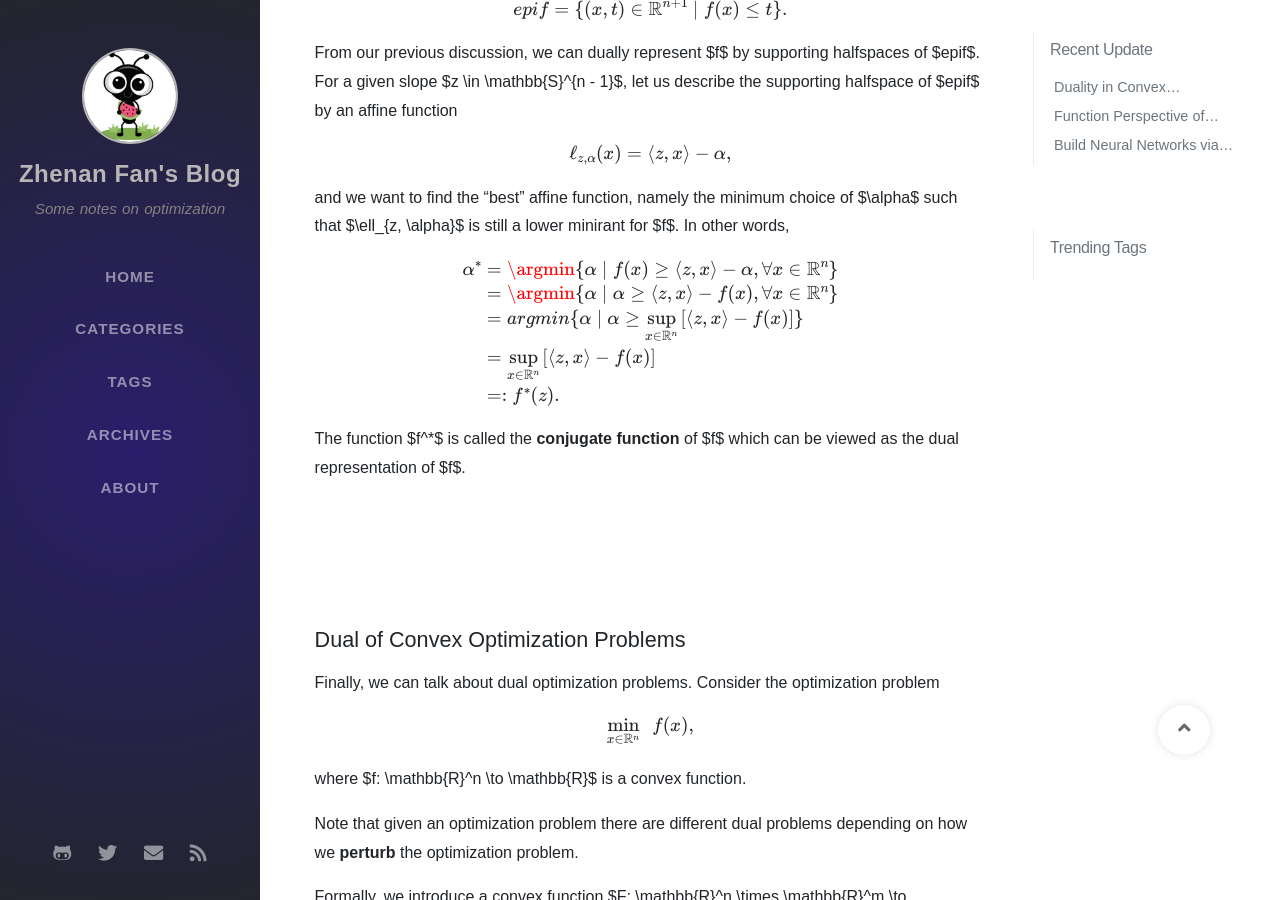
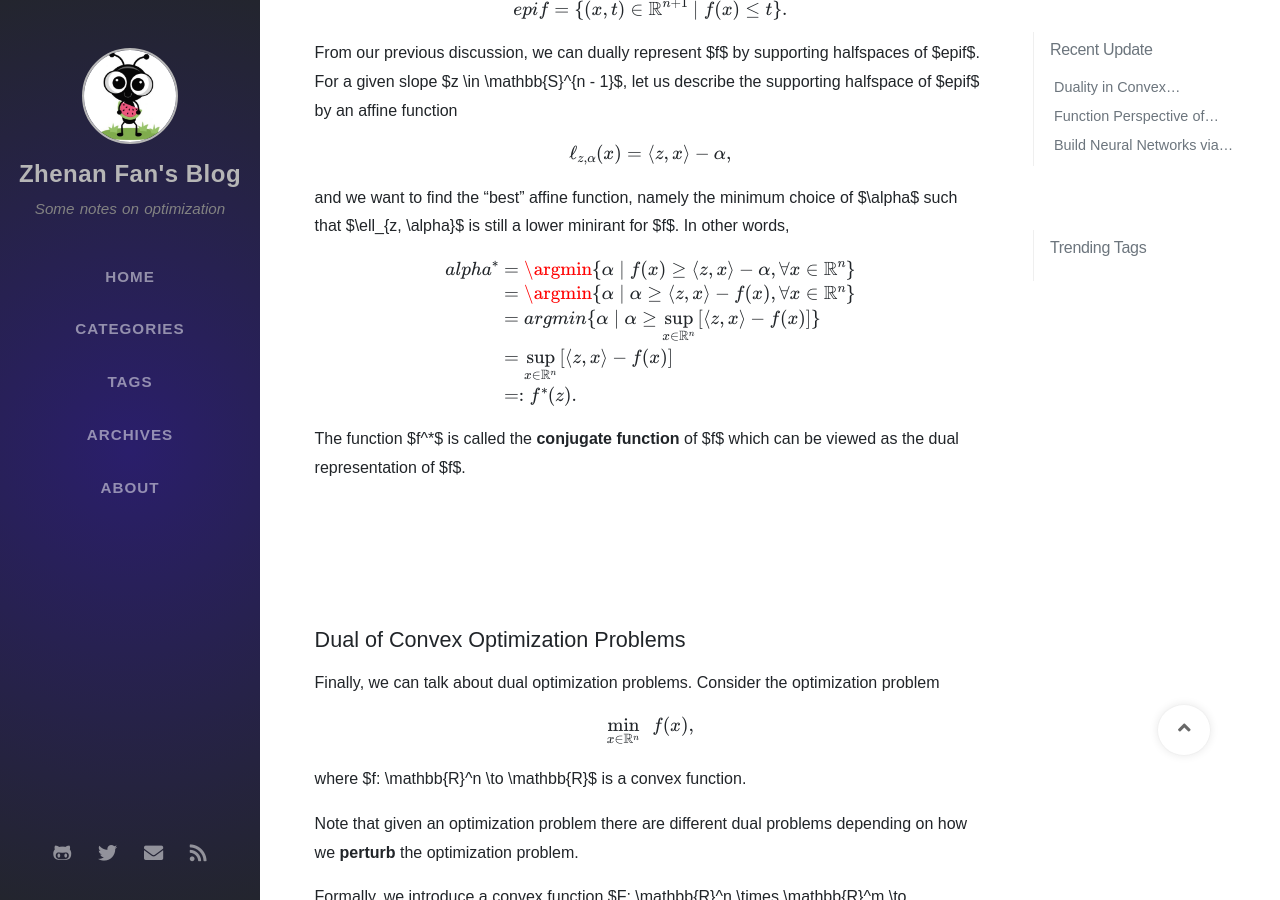
Before and after one commit to ZhenanFanUBC/ZhenanFanUBC.github.io, a Jekyll site: the page built from _posts/2020-01-10-duality-in-convex-optimization.md, in a window 1280 px wide and 900 px high, scrolled down 944 px. Built offline with Jekyll 4.4.1, drawn with Linux system fonts in a browser that asks for light colours; nearby versions of some CDN libraries; some web fonts are replaced; formulas are drawn with MathJax 3; comment, search, counter and statistics services are not loaded.

Commit message:
test aligned

```diff
--- a/_posts/2020-01-10-duality-in-convex-optimization.md
+++ b/_posts/2020-01-10-duality-in-convex-optimization.md
@@ -32,15 +32,7 @@ $$\ell_{z, \alpha}(x) = \langle z, x\rangle - \alpha,$$
 
 and we want to find the "best" affine function, namely the minimum choice of $\alpha$ such that $\ell_{z, \alpha}$ is still a lower minirant for $f$. In other words,
 
-$$
-\begin{align}
- \alpha^* &= \argmin\{\alpha \mid f(x) \geq \langle z, x\rangle - \alpha, \forall x \in \mathbb{R}^n\}
- \\&= \argmin\{\alpha \mid \alpha \geq \langle z, x\rangle - f(x), \forall x \in \mathbb{R}^n\}
- \\&= argmin\{\alpha \mid \alpha \geq \sup\limits_{x \in \mathbb{R}^n}\left[\langle z, x\rangle - f(x)\right]\}
- \\&= \sup\limits_{x \in \mathbb{R}^n}\left[\langle z, x\rangle - f(x)\right]
- \\&=: f^*(z).
-\end{align}
-$$
+$$ \begin{aligned} alpha^* &= \argmin\{\alpha \mid f(x) \geq \langle z, x\rangle - \alpha, \forall x \in \mathbb{R}^n\} \\&= \argmin\{\alpha \mid \alpha \geq \langle z, x\rangle - f(x), \forall x \in \mathbb{R}^n\} \\&= argmin\{\alpha \mid \alpha \geq \sup\limits_{x \in \mathbb{R}^n}\left[\langle z, x\rangle - f(x)\right]\} \\&= \sup\limits_{x \in \mathbb{R}^n}\left[\langle z, x\rangle - f(x)\right] \\&=: f^*(z). \end{aligned} $$
 
 The function $f^*$ is called the **conjugate function** of $f$ which can be viewed as the dual representation of $f$.
 
```
